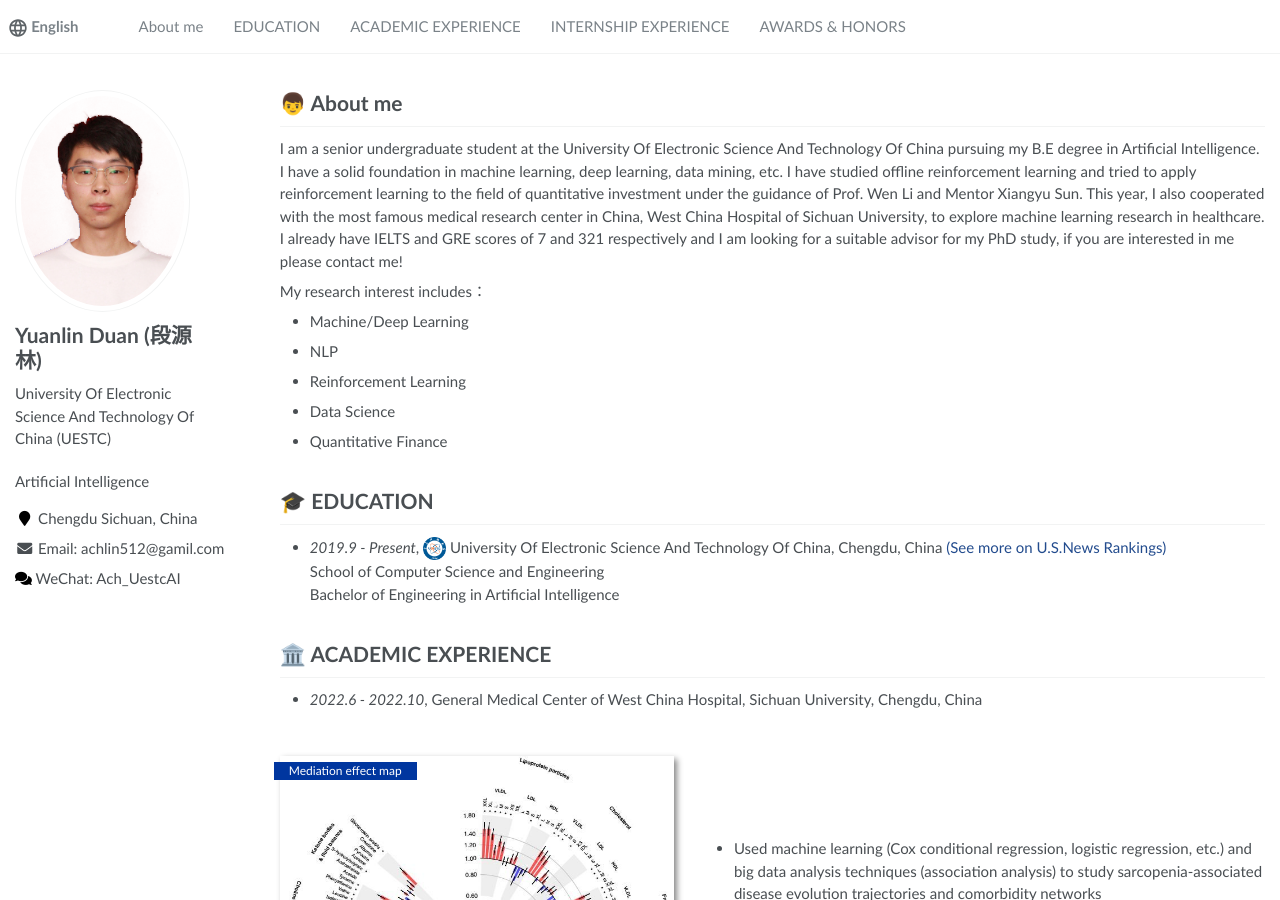
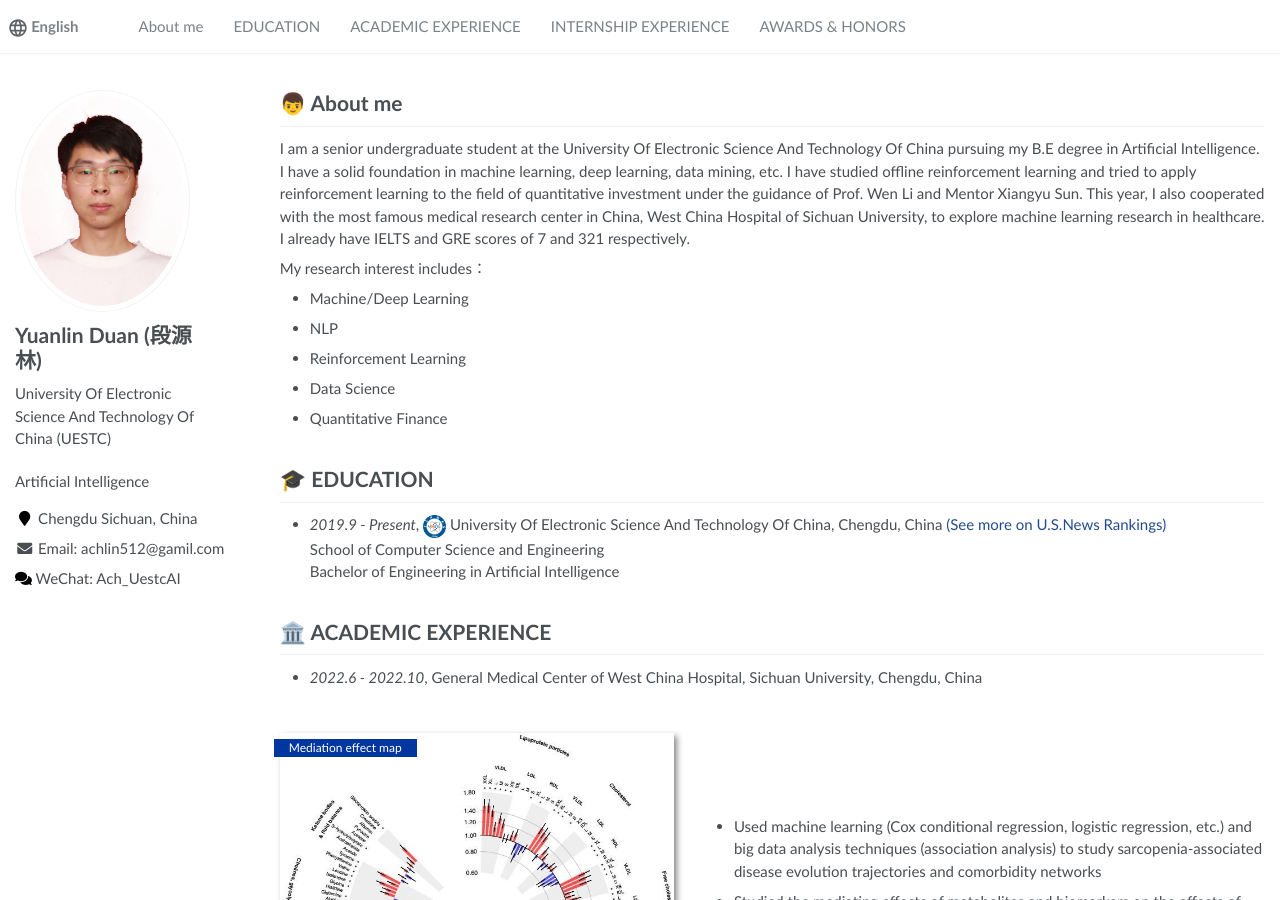
Before and after one commit to achlin9/achlin9.github.io, a Jekyll site: the page built from _pages/about.md, in a window 1280 px wide and 900 px high. Built offline with Jekyll 4.4.1, drawn with Linux system fonts in a browser that asks for light colours.

Commit message:
Update about.md

```diff
--- a/_pages/about.md
+++ b/_pages/about.md
@@ -18,7 +18,8 @@
 <span class='anchor' id='about-me'></span>
 
 # 👦 About me
-I am a senior undergraduate student at the University Of Electronic Science And Technology Of China pursuing my B.E degree in Artificial Intelligence. I have a solid foundation in machine learning, deep learning, data mining, etc. I have studied offline reinforcement learning and tried to apply reinforcement learning to the field of quantitative investment under the guidance of Prof. Wen Li and Mentor Xiangyu Sun. This year, I also cooperated with the most famous medical research center in China, West China Hospital of Sichuan University, to explore machine learning research in healthcare. I already have IELTS and GRE scores of 7 and 321 respectively and I am looking for a suitable advisor for my PhD study, if you are interested in me please contact me!
+I am a senior undergraduate student at the University Of Electronic Science And Technology Of China pursuing my B.E degree in Artificial Intelligence. I have a solid foundation in machine learning, deep learning, data mining, etc. I have studied offline reinforcement learning and tried to apply reinforcement learning to the field of quantitative investment under the guidance of Prof. Wen Li and Mentor Xiangyu Sun. This year, I also cooperated with the most famous medical research center in China, West China Hospital of Sichuan University, to explore machine learning research in healthcare. I already have IELTS and GRE scores of 7 and 321 respectively.
+ <!-- and I am looking for a suitable advisor for my PhD study, if you are interested in me please contact me! -->
  <!-- <a href='https://scholar.google.com/citations?user=WMkMTb4AAAAJ'><img src="https://img.shields.io/endpoint?url={{ url | url_encode }}&logo=Google%20Scholar&labelColor=f6f6f6&color=9cf&style=flat&label=引用"></a>。 -->
 
 My research interest includes：
```
